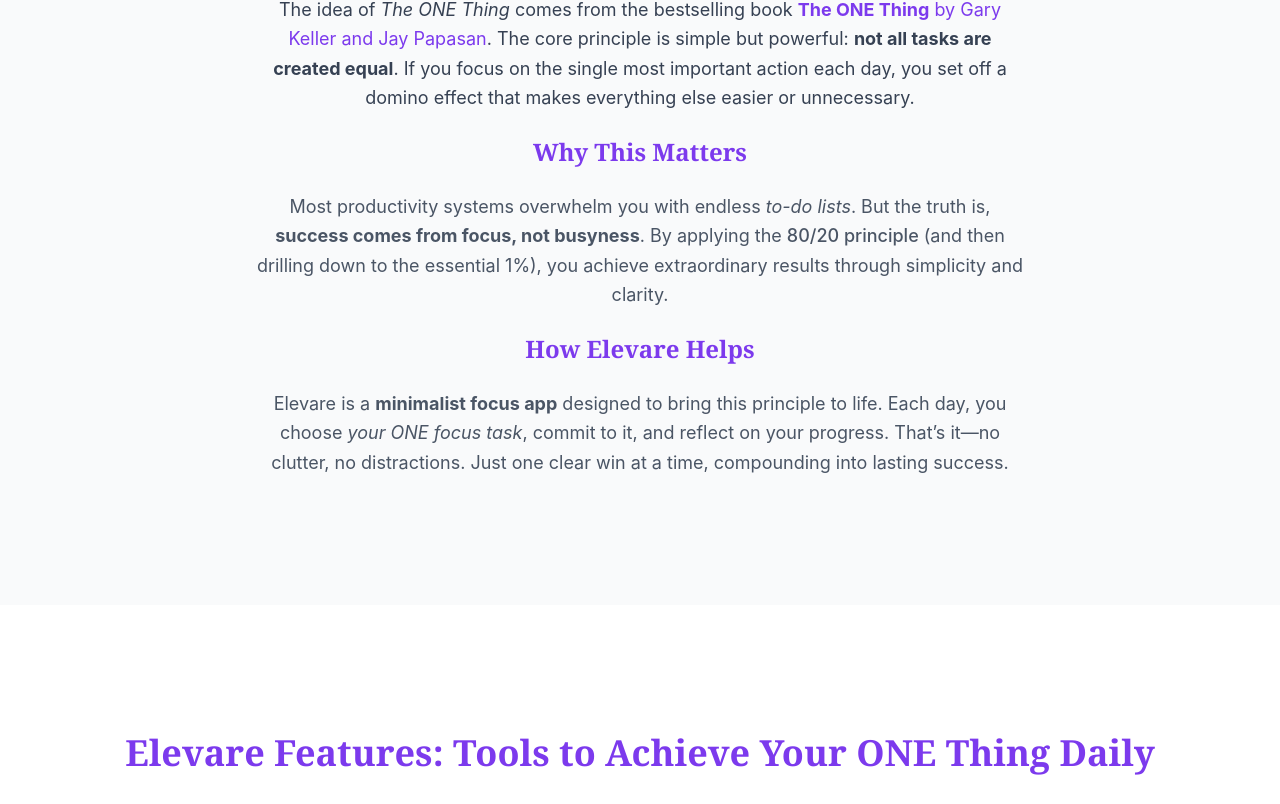
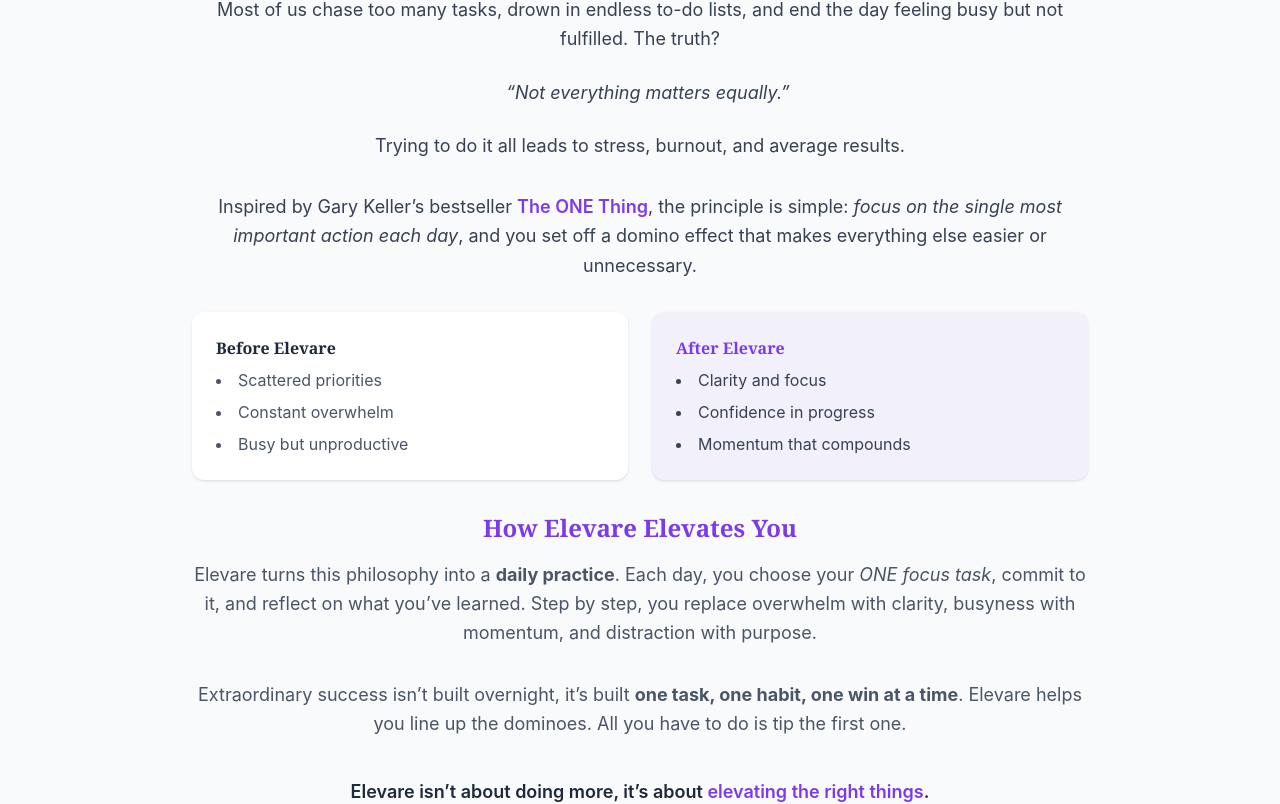
Before and after one commit to Gojer16/Elevare, a Next.js app in the folder client/: page / in a window 1280 px wide. Shown: the part 1037-1841 px from the top of the page. Built offline with nearby package versions, Linux system fonts and the light colour scheme; no server answers.

Commit message:
Improvent SEO - UI/UX and brand

```diff
--- a/client/app/components/landing/About.tsx
+++ b/client/app/components/landing/About.tsx
@@ -1,64 +1,148 @@
 "use client";
 import { motion } from "framer-motion";
 import Link from "next/link";
+import { useEffect } from "react";
 
 const About = () => {
+  useEffect(() => {
+    const script = document.createElement("script");
+    script.type = "application/ld+json";
+    script.innerHTML = JSON.stringify({
+      "@context": "https://schema.org",
+      "@type": "SoftwareApplication",
+      name: "Elevare",
+      applicationCategory: "Productivity",
+      operatingSystem: "Web",
+      description:
+        "Elevare is a minimalist focus app that helps you achieve extraordinary results by focusing on your most important task each day.",
+      url: "https://elevareapp.vercel.app",
+      offers: {
+        "@type": "Offer",
+        price: "0",
+        priceCurrency: "USD",
+      },
+      author: {
+        "@type": "Person",
+        name: "Orlando Ascanio",
+      },
+      keywords: "productivity, focus, task management, one thing, gary keller, elevare",
+      genre: "Productivity",
+      sameAs: [
+        "https://www.linkedin.com/in/orlando-ascanio-dev/",
+      ],
+    });
+    document.head.appendChild(script);
+  }, []);
+
   return (
     <section className="relative py-20 md:py-32 bg-gray-50 overflow-hidden">
-      <div className="container mx-auto px-4 md:px-12 text-center">
+      <div className="container mx-auto px-4 md:px-12">
         <motion.div
-          initial={{ opacity: 0, y: 20 }}
-          whileInView={{ opacity: 1, y: 0 }}
-          viewport={{ once: true, amount: 0.5 }}
-          transition={{ duration: 0.8 }}
+          initial="hidden"
+          whileInView="visible"
+          viewport={{ once: true, amount: 0.3 }}
+          transition={{ staggerChildren: 0.2 }}
+          variants={{
+            hidden: { opacity: 0, y: 20 },
+            visible: { opacity: 1, y: 0 },
+          }}
+          className="max-w-4xl mx-auto text-center space-y-8"
         >
-          {/* SEO-optimized heading */}
-          <h2 className="text-4xl md:text-5xl font-extrabold mb-6 text-gray-900">
-            What Is <span className="text-primary">The ONE Thing?</span>
-          </h2>
+          {/* Hero headline */}
+          <motion.h2
+            className="text-4xl md:text-5xl font-extrabold mb-6 text-gray-900"
+            variants={{ hidden: { opacity: 0, y: 20 }, visible: { opacity: 1, y: 0 } }}
+          >
+            Why <span className="text-primary">One Thing</span> Changes Everything
+          </motion.h2>
 
-          <div className="max-w-3xl mx-auto space-y-6">
-            <p className="text-lg text-gray-700 leading-relaxed">
-              The idea of <em>The ONE Thing</em> comes from the bestselling book{" "}
+          {/* Problem */}
+          <motion.p
+            className="text-lg text-gray-700 leading-relaxed"
+            variants={{ hidden: { opacity: 0 }, visible: { opacity: 1 } }}
+          >
+            Most of us chase too many tasks, drown in endless to-do lists, and end the day
+            feeling busy but not fulfilled. The truth?{" "}
+            <blockquote className=" pl-4 italic text-gray-700 my-6">
+              “Not everything matters equally.”
+            </blockquote>
+            Trying to do it all leads to stress, burnout, and average results.
+          </motion.p>
+
+          {/* The ONE Thing principle */}
+          <motion.p
+            className="text-lg text-gray-700 leading-relaxed"
+            variants={{ hidden: { opacity: 0 }, visible: { opacity: 1 } }}
+          >
+            Inspired by Gary Keller’s bestseller{" "}
             <Link
               href="https://www.amazon.com/ONE-Thing-Surprisingly-Extraordinary-Results/dp/1885167776"
               target="_blank"
               rel="noopener noreferrer"
-                className="text-primary hover:underline"
+              aria-label="Read The ONE Thing book on Amazon"
+              className="text-primary hover:underline font-semibold"
             >
-                <strong>The ONE Thing</strong> by Gary Keller and Jay Papasan
+              The ONE Thing
             </Link>
-              . The core principle is simple but powerful:{" "}
-              <strong>not all tasks are created equal</strong>. If you focus on
-              the single most important action each day, you set off a domino
-              effect that makes everything else easier or unnecessary.
+            , the principle is simple:{" "}
+            <em>focus on the single most important action each day</em>, and you set off
+            a domino effect that makes everything else easier or unnecessary.
+          </motion.p>
+
+          {/* Before / After */}
+          <motion.div
+            className="grid grid-cols-1 sm:grid-cols-2 gap-6 text-left mt-8"
+            variants={{ hidden: { opacity: 0 }, visible: { opacity: 1 } }}
+          >
+            <div className="p-6 bg-white rounded-xl shadow-sm">
+              <h4 className="font-bold text-gray-800 mb-2">Before Elevare</h4>
+              <ul className="space-y-2 text-gray-600 list-disc list-inside">
+                <li>Scattered priorities</li>
+                <li>Constant overwhelm</li>
+                <li>Busy but unproductive</li>
+              </ul>
+            </div>
+            <div className="p-6 bg-primary/5 rounded-xl shadow-sm">
+              <h4 className="font-bold text-primary mb-2">After Elevare</h4>
+              <ul className="space-y-2 text-gray-700 list-disc list-inside">
+                <li>Clarity and focus</li>
+                <li>Confidence in progress</li>
+                <li>Momentum that compounds</li>
+              </ul>
+            </div>
+          </motion.div>
+
+          {/* How Elevare helps */}
+          <motion.div
+            className="space-y-4"
+            variants={{ hidden: { opacity: 0 }, visible: { opacity: 1 } }}
+          >
+            <h3 className="text-2xl font-bold text-primary">How Elevare Elevates You</h3>
+            <p className="text-lg text-gray-600 leading-relaxed">
+              Elevare turns this philosophy into a <strong>daily practice</strong>.
+              Each day, you choose your <em>ONE focus task</em>, commit to it,
+              and reflect on what you’ve learned. Step by step, you replace
+              overwhelm with clarity, busyness with momentum, and distraction with purpose.
             </p>
+          </motion.div>
 
-            <h3 className="text-2xl font-bold text-primary">
-              Why This Matters
-            </h3>
-            <p className="text-lg text-gray-600 leading-relaxed">
-              Most productivity systems overwhelm you with endless{" "}
-              <em>to-do lists</em>. But the truth is,{" "}
-              <strong>success comes from focus, not busyness</strong>. By
-              applying the{" "}
-              <span className="font-medium">80/20 principle</span> (and then
-              drilling down to the essential 1%), you achieve extraordinary
-              results through simplicity and clarity.
-            </p>
+          {/* Transformation */}
+          <motion.p
+            className="text-lg text-gray-600 leading-relaxed"
+            variants={{ hidden: { opacity: 0 }, visible: { opacity: 1 } }}
+          >
+            Extraordinary success isn’t built overnight, it’s built{" "}
+            <strong>one task, one habit, one win at a time</strong>. Elevare helps
+            you line up the dominoes. All you have to do is tip the first one.
+          </motion.p>
 
-            <h3 className="text-2xl font-bold text-primary">
-              How Elevare Helps
-            </h3>
-            <p className="text-lg text-gray-600 leading-relaxed">
-              Elevare is a{" "}
-              <strong>minimalist focus app</strong> designed to bring this
-              principle to life. Each day, you choose{" "}
-              <em>your ONE focus task</em>, commit to it, and reflect on your
-              progress. That’s it—no clutter, no distractions. Just one clear
-              win at a time, compounding into lasting success.
-            </p>
-          </div>
+          {/* Brand promise */}
+          <motion.p
+            className="text-lg font-semibold text-gray-800 mt-10"
+            variants={{ hidden: { opacity: 0 }, visible: { opacity: 1 } }}
+          >
+            Elevare isn’t about doing more, it’s about <span className="text-primary">elevating the right things</span>.
+          </motion.p>
         </motion.div>
       </div>
     </section>
```
Lines whose indentation alone changed are shown as unchanged.
